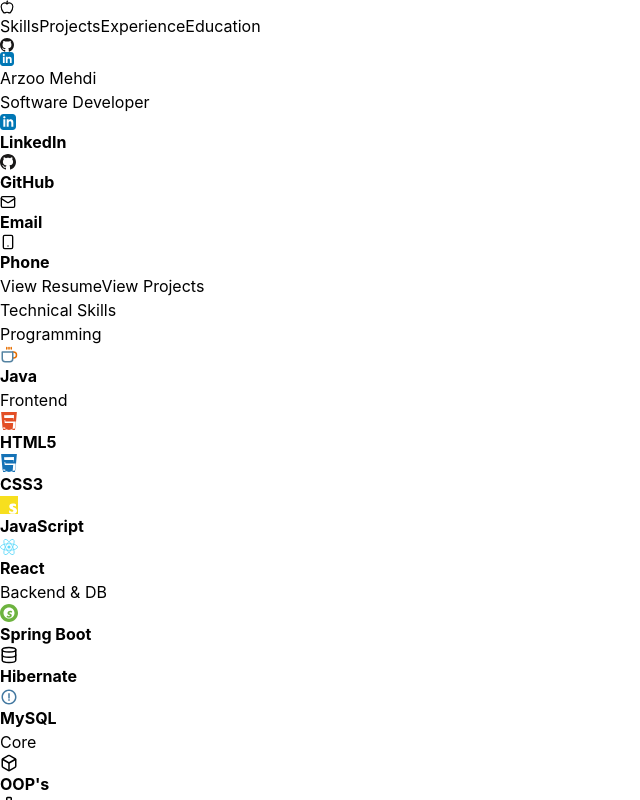
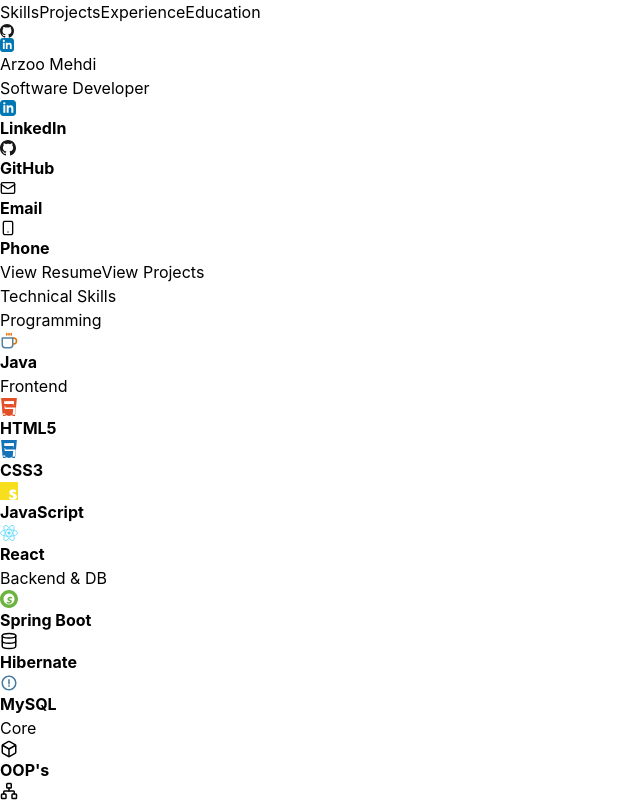
Before and after one commit to Arzoomehdi/Arzoo-Mehdi-Portfolio, a React (Vite) app: page / in a window 1280 px wide. Shown: the top 800 px of the page, without its empty margins (0-640 px from the left). Built offline with nearby package versions, Linux system fonts and the light colour scheme.

Commit message:
Remove Apple icon from header

```diff
--- a/src/App.tsx
+++ b/src/App.tsx
@@ -338,7 +338,7 @@
       {/* Global Nav Bar */}
       <nav className="sticky top-0 z-50 w-full bg-[#1d1d1f]/90 backdrop-blur-md border-b border-[#333333]">
         <div className="max-w-[980px] mx-auto px-4 py-[8px] flex items-center justify-between text-[#f5f5f7] text-[12px] tracking-[-0.022em] font-normal">
-          <a href="#home" className="hover:text-white transition-colors"><Apple size={14} /></a>
+
           <div className="hidden md:flex items-center space-x-8">
             <a href="#skills" className="hover:text-white transition-colors">Skills</a>
             <a href="#projects" className="hover:text-white transition-colors">Projects</a>
```
